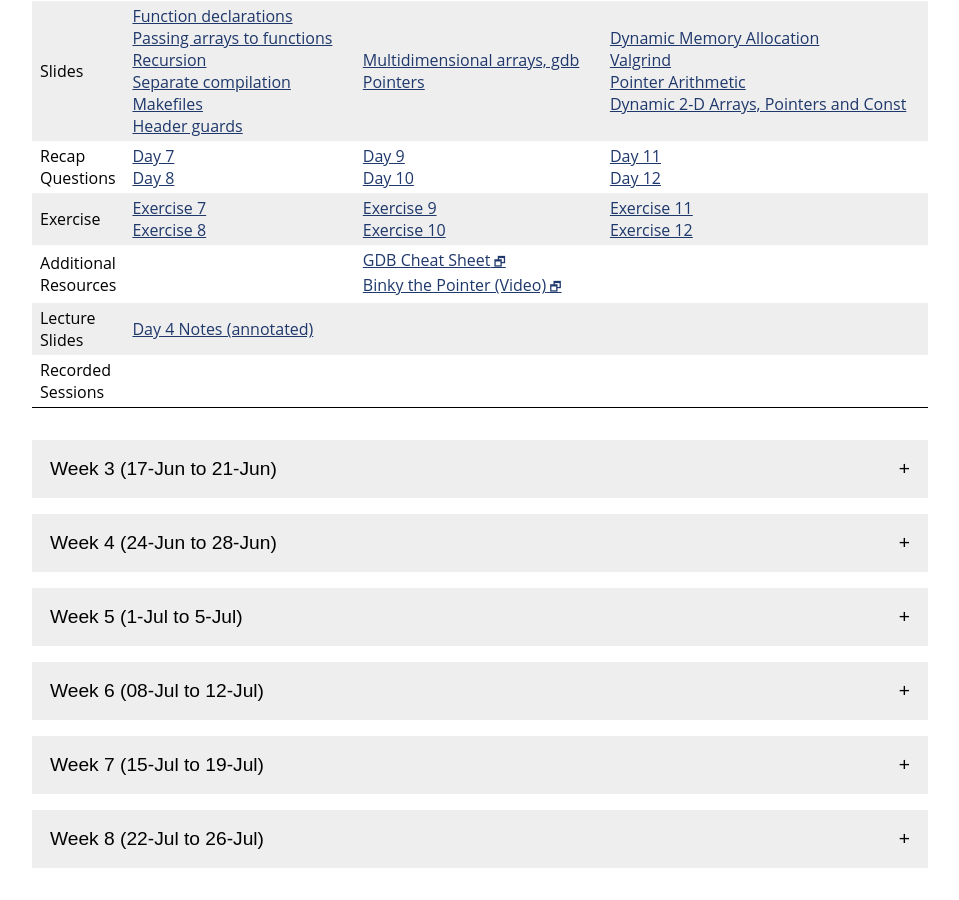
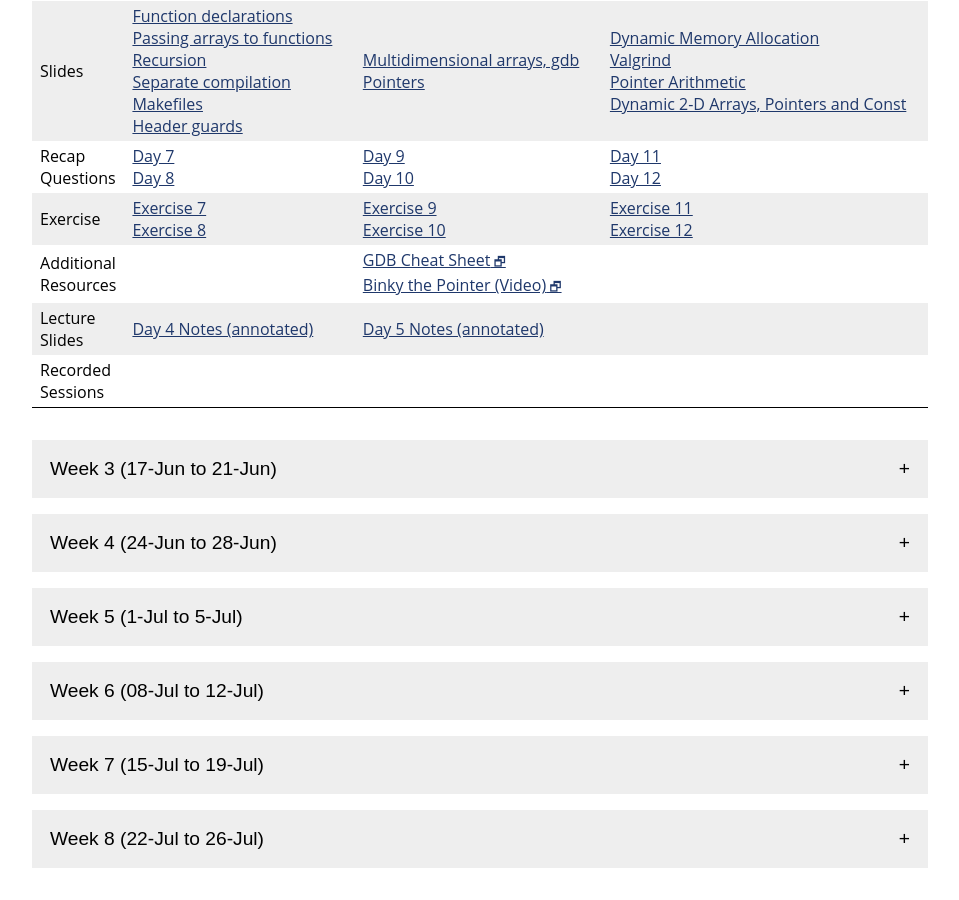
Before and after one commit to jhu-ip/cs220-summer24, a Jekyll site: the page built from material.md, in a window 1280 px wide and 900 px high, scrolled down 613 px. Shown: the whole window, without its empty margins (160-1119 px from the left). Built offline with Jekyll 4.4.1, drawn with Linux system fonts in a browser that asks for light colours.

Commit message:
Add annotated slides for session 05

```diff
--- a/material.csv
+++ b/material.csv
@@ -78,6 +78,7 @@ Week,Day,Date,Type,Link text,URL
 2,2,12-Jun,Recap,Day 10,questions/day10.html
 2,2,12-Jun,Exercise,Exercise 10,exercise/ex10.html
 2,2,12-Jun,Resource,Binky the Pointer (Video),https://www.youtube.com/watch?v=5VnDaHBi8dM
+2,2,12-Jun,LectureSlides,Day 5 Notes (annotated),slides/summer24_slides/summer24_session05_day09-10_annotated.pdf
 
 2,3,14-Jun,Video,Dynamic Memory Allocation,https://jh.hosted.panopto.com/Panopto/Pages/Viewer.aspx?id=88e3945a-f1f2-4442-825e-ae230027a746
 2,3,14-Jun,Video,Valgrind,https://jh.hosted.panopto.com/Panopto/Pages/Viewer.aspx?id=f4c78306-67c7-4184-955f-ae230027a6b2
--- a/material.md
+++ b/material.md
@@ -120,7 +120,7 @@ the materials for that week. Recorded lectures can be found in Canvas in the Pan
     <tr>
       <td>Lecture<br>Slides</td>
       <td><a href='slides/summer24_slides/summer24_session04_day07-08_annotated.pdf'>Day 4 Notes (annotated)</a></td>
-      <td></td>
+      <td><a href='slides/summer24_slides/summer24_session05_day09-10_annotated.pdf'>Day 5 Notes (annotated)</a></td>
       <td></td>
     </tr>
     <tr>
```
Also changed, not shown: 1 other file.
